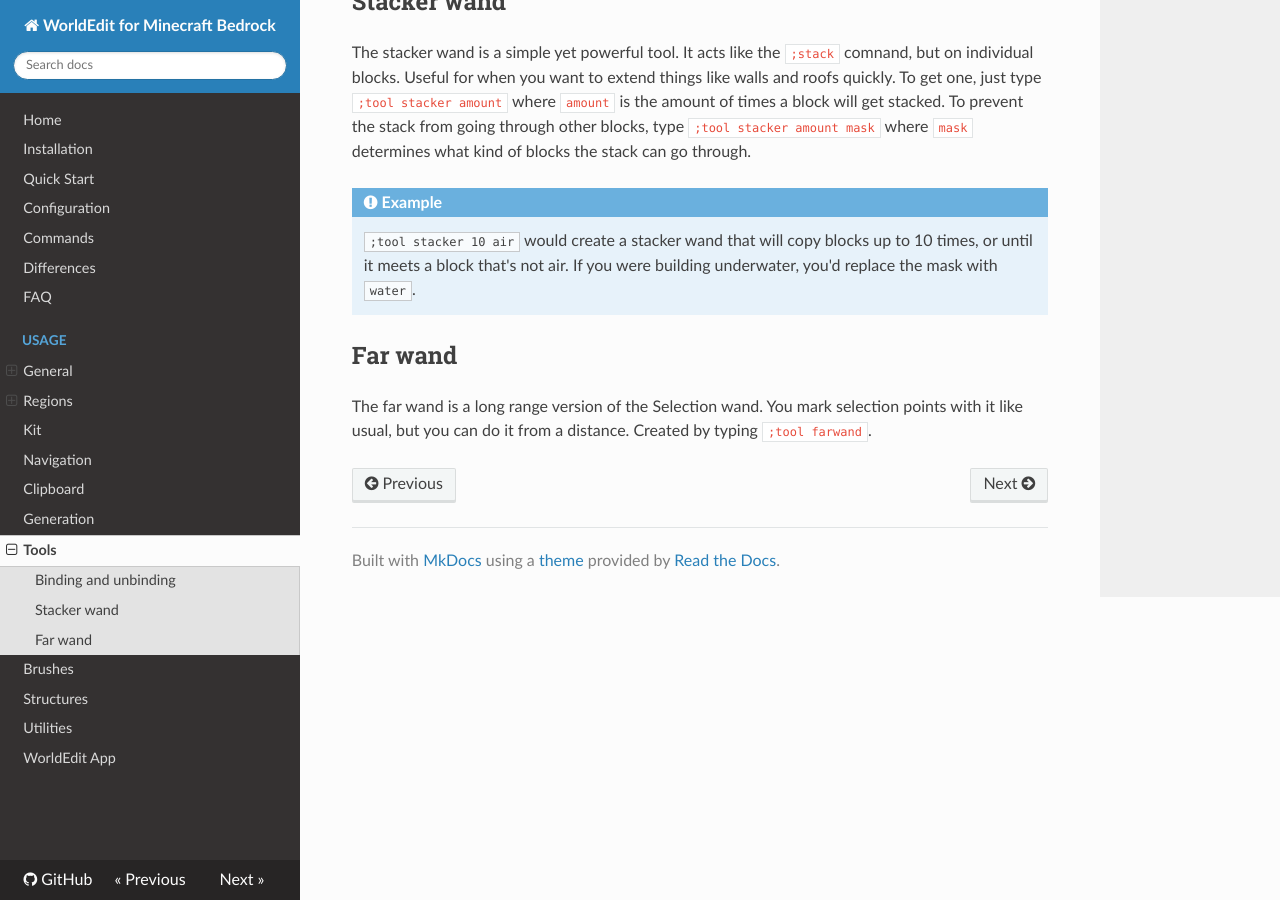
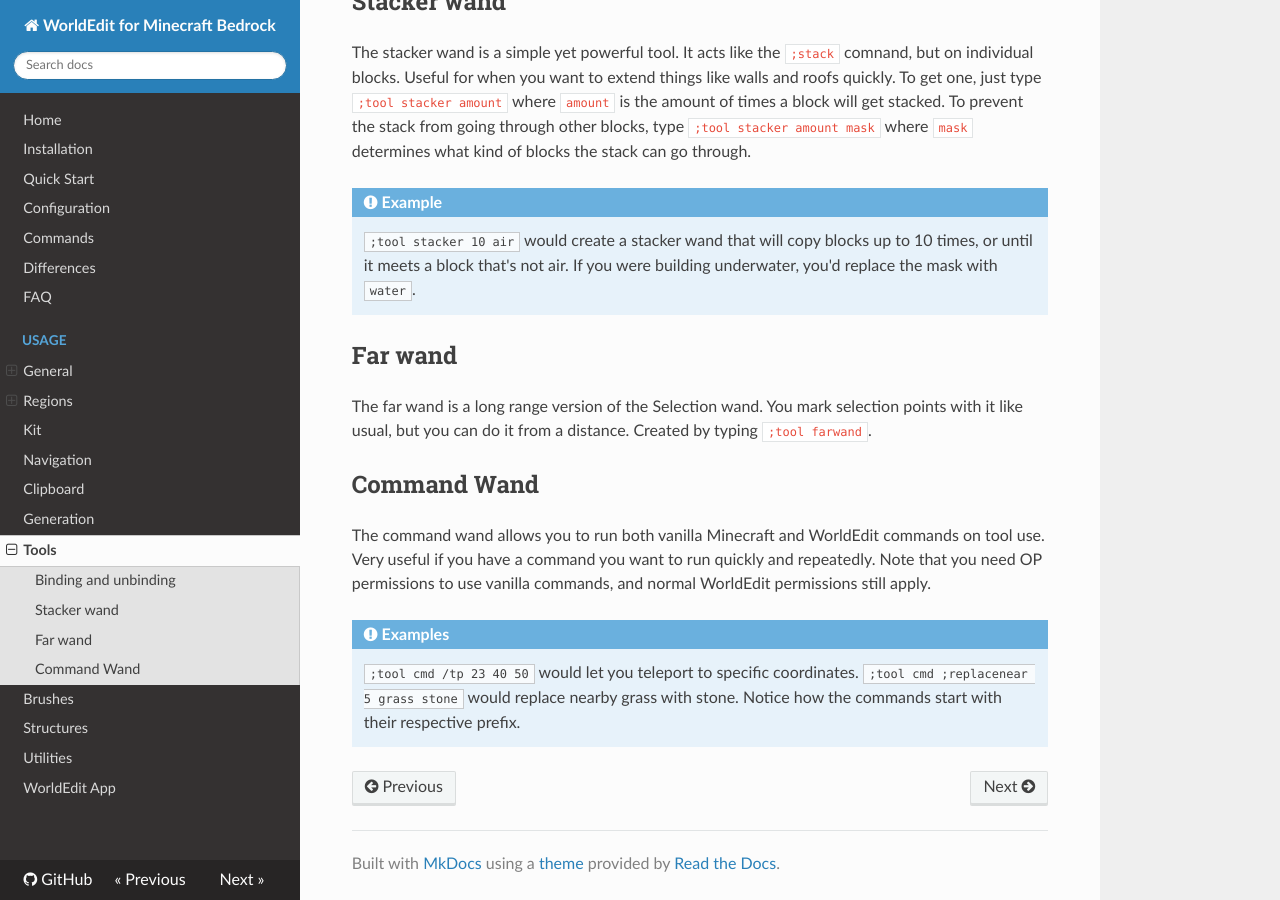
Before and after one commit to SIsilicon/WorldEdit-BE-Docs, an MkDocs documentation site: the page built from docs/usage/tools.md, in a window 1280 px wide and 900 px high, scrolled down 701 px. Built offline with MkDocs 1.6.1, drawn with Linux system fonts in a browser that asks for light colours; nearby versions of some CDN libraries.

Commit message:
Added documentation for command tool

```diff
--- a/docs/usage/tools.md
+++ b/docs/usage/tools.md
@@ -27,3 +27,13 @@
 ## Far wand
 
 The far wand is a long range version of the Selection wand. You mark selection points with it like usual, but you can do it from a distance. Created by typing `;tool farwand`.
+
+## Command Wand
+
+The command wand allows you to run both vanilla Minecraft and WorldEdit commands on tool use. Very useful if you have a command you want to run quickly and repeatedly. Note that you need OP permissions to use vanilla commands, and normal WorldEdit permissions still apply.
+
+!!! Examples
+
+    `;tool cmd /tp 23 40 50` would let you teleport to specific coordinates.
+    `;tool cmd ;replacenear 5 grass stone` would replace nearby grass with stone.
+    Notice how the commands start with their respective prefix.
```
